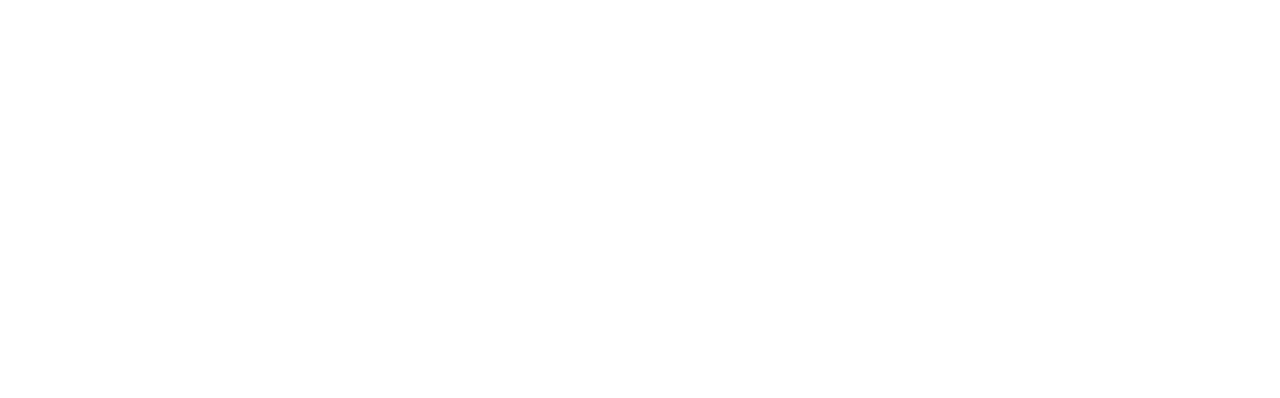
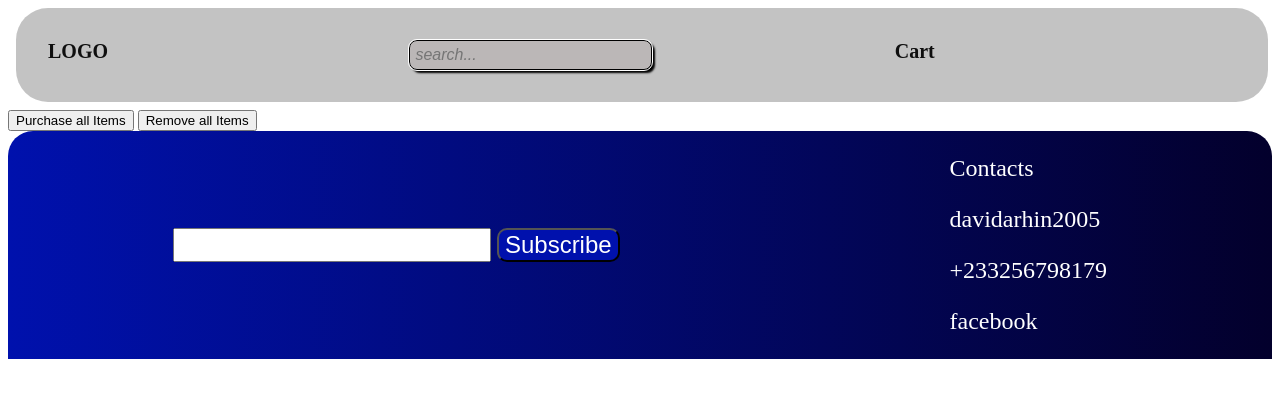
Before and after one commit to Anonymous-Roys/SASS, a plain HTML site: page cart.html in a window 1280 px wide. Drawn offline with Linux system fonts and the light colour scheme.

Commit message:
cart.html

```diff
--- a/cart.html
+++ b/cart.html
@@ -4,8 +4,35 @@
     <meta charset="UTF-8">
     <meta name="viewport" content="width=device-width, initial-scale=1.0">
     <title>Cart Items</title>
+    <link rel="stylesheet" href="footer.css">
+    <link rel="stylesheet" href="navbar.css">
 </head>
 <body>
-
+    <div>
+        <div id="homepage">
+            <div id="header">
+                <nav>
+                    <div class="left-icons"><a href="#"> LOGO <span><i class="fa-solid fa-shop fa-flip"></i></span></a></div>
+                    <div class="mid-icons"><input type="search" name="search" id="search" placeholder="search..."></div>
+                    <div class="right-icons"><a href="cart.html"> Cart <span><i class="fa-solid fa-cart-shopping fa-bounce"></i></span></a></div>
+                </nav>
+            </div>
+        <button>Purchase all Items</button>
+        <button>Remove all Items</button>
+        <footer>
+            <div id="footer">
+                <div class="right-footer">
+                    <input type="text">
+                    <button>Subscribe</button>
+                </div>
+                <div class="left-footer">
+                    <h3>Contacts</h3>
+                    <p><a href="mailto:davidarhin2005@gmail.com">davidarhin2005</a></p>
+                    <p><a href="https://">+233256798179</a></p>
+                    <p><a href="https://">facebook</a></p>
+                </div>
+            </div>
+        </footer>
+    </div>
 </body>
 </html>
--- a/navbar.scss
+++ b/navbar.scss
@@ -1,3 +1,7 @@
+$primary-color: #0051A5;
+$secondary-color1: #bbb7b7;
+$secondary-color2: #00c3ff;
+
 #header {
     margin: 0 0;
     // display: flex;
@@ -18,6 +22,47 @@
         padding: 2rem;
         width: 94%;
         border-radius: 2rem;
+        .left-icons a, .right-icons a{
+            font-size: 20px;
+            font-weight: 900;
+            text-decoration: none;
+            color: #0f0f0f;
+        }
+
+        .mid-icons{
+            input[type="search"]{
+                border-radius: 0.5rem;
+                height: 30px;
+                width: 50%;
+                box-shadow: 3px 3px 2px #000;
+                background-color: $secondary-color1;
+                border: 1px solid #000000;
+                outline:1px solid #fff;
+                padding: 0px 0px 0px 5px;
+                &:focus{
+                    background-color: #0050a5e0;
+
+                }
+
+            }
+            ::placeholder{
+                font-size: 16px;
+                font-style: italic;
+
+
+            }
+
+        }
+        .right-icons a:hover {
+            color: #464444fd;
+        }
+        .right-icons i{
+            visibility:hidden;
+        }
+
+        .right-icons:hover i{
+            visibility:visible;
+        }
 
     }
 
--- a/style.scss
+++ b/style.scss
@@ -51,50 +51,6 @@ body{
         background-position: center;
         height: 100vh;
 
-
-    #header{
-        .left-icons a, .right-icons a{
-            font-size: 20px;
-            font-weight: 900;
-            text-decoration: none;
-            color: #0f0f0f;
-        }
-
-        .mid-icons{
-            input[type="search"]{
-                border-radius: 0.5rem;
-                height: 30px;
-                width: 50%;
-                box-shadow: 3px 3px 2px #000;
-                background-color: $secondary-color1;
-                border: 1px solid #000000;
-                outline:1px solid #fff;
-                padding: 0px 0px 0px 5px;
-                &:focus{
-                    background-color: #0050a5e0;
-
-                }
-
-            }
-            ::placeholder{
-                font-size: 16px;
-                font-style: italic;
-
-
-            }
-
-        }
-        .right-icons a:hover {
-            color: #464444fd;
-        }
-        .right-icons i{
-            visibility:hidden;
-        }
-
-        .right-icons:hover i{
-            visibility:visible;
-        }
-    }
     #h-container{
 
 
```
Also changed, not shown: navbar.css, style.css, 2 other files.
